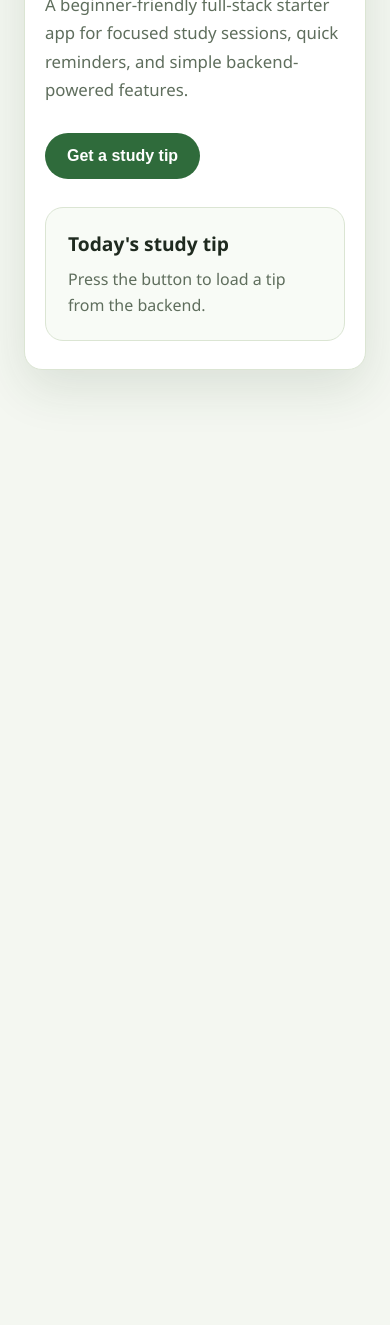
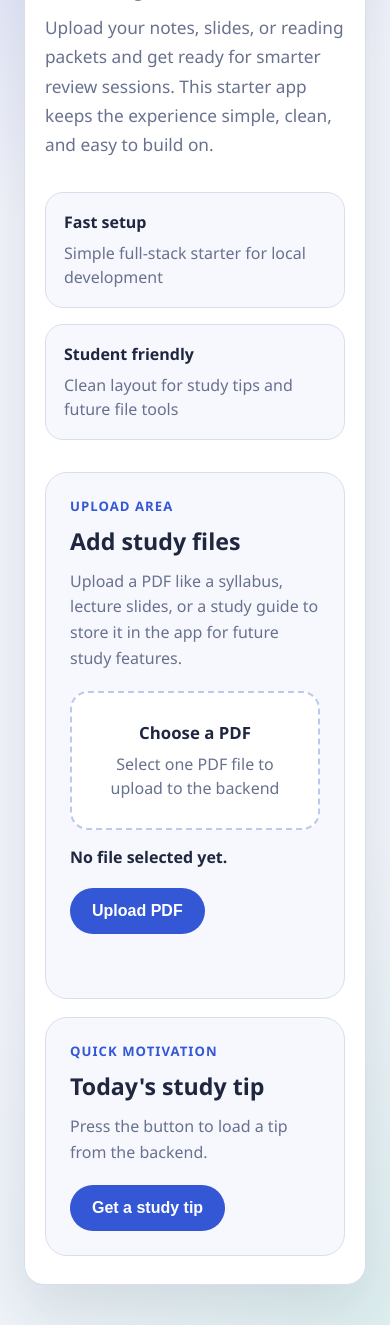
Before and after one commit to Kristian07313/Study-Sprint, a website: page public/index.html in a window 390 px wide. Shown: the part 314-1639 px from the top of the page. Before the commit the page ends 844 px from the top, so only its background shows below. Drawn offline with Linux system fonts and the light colour scheme.

Commit message:
Day 2: Improved UI and PDF upload added

```diff
--- a/public/app.js
+++ b/public/app.js
@@ -1,5 +1,10 @@
 const tipButton = document.getElementById("tipButton");
 const tipText = document.getElementById("tipText");
+const uploadForm = document.getElementById("uploadForm");
+const studyFileInput = document.getElementById("studyFile");
+const uploadButton = document.getElementById("uploadButton");
+const uploadMessage = document.getElementById("uploadMessage");
+const selectedFileName = document.getElementById("selectedFileName");
 
 async function loadTip() {
   tipText.textContent = "Loading a fresh study tip...";
@@ -18,4 +23,65 @@ async function loadTip() {
   }
 }
 
+function showUploadMessage(message, type) {
+  uploadMessage.textContent = message;
+  uploadMessage.className = `upload-message ${type}`;
+}
+
+function updateSelectedFileName() {
+  const selectedFile = studyFileInput.files[0];
+
+  if (!selectedFile) {
+    selectedFileName.textContent = "No file selected yet.";
+    return;
+  }
+
+  selectedFileName.textContent = `Selected file: ${selectedFile.name}`;
+}
+
+async function uploadPdf(event) {
+  event.preventDefault();
+
+  const selectedFile = studyFileInput.files[0];
+
+  if (!selectedFile) {
+    showUploadMessage("Please choose a PDF file first.", "error");
+    return;
+  }
+
+  if (selectedFile.type !== "application/pdf" && !selectedFile.name.toLowerCase().endsWith(".pdf")) {
+    showUploadMessage("Only PDF files can be uploaded.", "error");
+    return;
+  }
+
+  const formData = new FormData();
+  formData.append("studyFile", selectedFile);
+
+  uploadButton.disabled = true;
+  showUploadMessage("Uploading your PDF...", "");
+
+  try {
+    const response = await fetch("/api/upload", {
+      method: "POST",
+      body: formData
+    });
+
+    const data = await response.json();
+
+    if (!response.ok) {
+      throw new Error(data.error || "Upload failed.");
+    }
+
+    selectedFileName.textContent = `Uploaded file: ${data.fileName}`;
+    showUploadMessage(data.message, "success");
+    uploadForm.reset();
+  } catch (error) {
+    showUploadMessage(error.message, "error");
+  } finally {
+    uploadButton.disabled = false;
+  }
+}
+
 tipButton.addEventListener("click", loadTip);
+studyFileInput.addEventListener("change", updateSelectedFileName);
+uploadForm.addEventListener("submit", uploadPdf);
--- a/public/index.html
+++ b/public/index.html
@@ -9,20 +9,66 @@
   <body>
     <main class="page">
       <section class="hero">
-        <p class="eyebrow">Study smarter</p>
-        <h1>Welcome to StudySprint</h1>
-        <p class="intro">
-          A beginner-friendly full-stack starter app for focused study sessions,
-          quick reminders, and simple backend-powered features.
-        </p>
+        <div class="hero-copy">
+          <p class="eyebrow">College study assistant</p>
+          <h1>StudySprint helps you turn class materials into focused study time.</h1>
+          <p class="intro">
+            Upload your notes, slides, or reading packets and get ready for
+            smarter review sessions. This starter app keeps the experience
+            simple, clean, and easy to build on.
+          </p>
 
-        <div class="actions">
-          <button id="tipButton" type="button">Get a study tip</button>
+          <div class="hero-stats">
+            <div class="stat">
+              <strong>Fast setup</strong>
+              <span>Simple full-stack starter for local development</span>
+            </div>
+            <div class="stat">
+              <strong>Student friendly</strong>
+              <span>Clean layout for study tips and future file tools</span>
+            </div>
+          </div>
         </div>
 
-        <div class="card">
-          <h2>Today&apos;s study tip</h2>
-          <p id="tipText">Press the button to load a tip from the backend.</p>
+        <div class="panel-group">
+          <section class="card upload-card" aria-labelledby="uploadTitle">
+            <p class="section-label">Upload area</p>
+            <h2 id="uploadTitle">Add study files</h2>
+            <p class="card-copy">
+              Upload a PDF like a syllabus, lecture slides, or a study guide to
+              store it in the app for future study features.
+            </p>
+
+            <form id="uploadForm" class="upload-form">
+              <label class="upload-box" for="studyFile">
+                <input id="studyFile" name="studyFile" type="file" accept=".pdf,application/pdf" />
+                <span class="upload-title">Choose a PDF</span>
+                <span class="upload-subtitle">
+                  Select one PDF file to upload to the backend
+                </span>
+              </label>
+
+              <p id="selectedFileName" class="file-name">No file selected yet.</p>
+
+              <div class="actions">
+                <button id="uploadButton" type="submit">Upload PDF</button>
+              </div>
+
+              <p id="uploadMessage" class="upload-message" aria-live="polite"></p>
+            </form>
+          </section>
+
+          <section class="card tip-card" aria-labelledby="tipTitle">
+            <p class="section-label">Quick motivation</p>
+            <h2 id="tipTitle">Today&apos;s study tip</h2>
+            <p id="tipText" class="card-copy">
+              Press the button to load a tip from the backend.
+            </p>
+
+            <div class="actions">
+              <button id="tipButton" type="button">Get a study tip</button>
+            </div>
+          </section>
         </div>
       </section>
     </main>
--- a/public/styles.css
+++ b/public/styles.css
@@ -1,12 +1,14 @@
 :root {
-  --background: #f4f7f1;
+  --background: #f3f5fb;
   --surface: #ffffff;
-  --surface-border: #dbe5d3;
-  --text: #1f2a1f;
-  --muted: #5f6e5d;
-  --accent: #2f6b3b;
-  --accent-dark: #24552e;
-  --shadow: 0 18px 50px rgba(37, 63, 37, 0.12);
+  --surface-soft: #f7f8fd;
+  --surface-border: #d8deee;
+  --text: #1f2740;
+  --muted: #68718f;
+  --accent: #3457d5;
+  --accent-dark: #2846b0;
+  --accent-soft: #e9efff;
+  --shadow: 0 24px 60px rgba(31, 39, 64, 0.12);
 }
 
 * {
@@ -17,25 +19,36 @@ body {
   margin: 0;
   font-family: "Segoe UI", Tahoma, Geneva, Verdana, sans-serif;
   background:
-    radial-gradient(circle at top, rgba(130, 179, 112, 0.24), transparent 35%),
+    radial-gradient(circle at top left, rgba(52, 87, 213, 0.18), transparent 32%),
+    radial-gradient(circle at bottom right, rgba(92, 201, 168, 0.14), transparent 30%),
     var(--background);
   color: var(--text);
 }
 
 .page {
   min-height: 100vh;
-  display: grid;
-  place-items: center;
-  padding: 24px;
+  display: flex;
+  align-items: center;
+  justify-content: center;
+  padding: 40px 24px;
 }
 
 .hero {
-  width: min(100%, 720px);
+  width: min(100%, 1100px);
   background: var(--surface);
   border: 1px solid var(--surface-border);
-  border-radius: 24px;
-  padding: 40px;
+  border-radius: 28px;
+  padding: 48px;
   box-shadow: var(--shadow);
+  display: grid;
+  grid-template-columns: 1.1fr 0.9fr;
+  gap: 32px;
+}
+
+.hero-copy {
+  display: flex;
+  flex-direction: column;
+  justify-content: center;
 }
 
 .eyebrow {
@@ -49,20 +62,43 @@ body {
 
 h1 {
   margin: 0;
-  font-size: clamp(2.2rem, 5vw, 3.8rem);
-  line-height: 1.05;
+  font-size: clamp(2.5rem, 5vw, 4.4rem);
+  line-height: 1.08;
+  max-width: 11ch;
 }
 
 .intro {
   margin: 16px 0 0;
   max-width: 56ch;
   color: var(--muted);
-  font-size: 1.05rem;
+  font-size: 1.08rem;
   line-height: 1.7;
 }
 
-.actions {
-  margin-top: 28px;
+.hero-stats {
+  display: grid;
+  grid-template-columns: repeat(2, minmax(0, 1fr));
+  gap: 16px;
+  margin-top: 32px;
+}
+
+.stat {
+  padding: 18px;
+  border-radius: 18px;
+  background: var(--surface-soft);
+  border: 1px solid var(--surface-border);
+}
+
+.stat strong {
+  display: block;
+  font-size: 1rem;
+}
+
+.stat span {
+  display: block;
+  margin-top: 8px;
+  color: var(--muted);
+  line-height: 1.5;
 }
 
 button {
@@ -82,29 +118,115 @@ button:hover {
   transform: translateY(-1px);
 }
 
+button:disabled {
+  background: #97a7e3;
+  cursor: wait;
+  transform: none;
+}
+
 .card {
-  margin-top: 28px;
-  padding: 22px;
-  border-radius: 18px;
-  background: #f8fbf6;
+  padding: 24px;
+  border-radius: 22px;
+  background: var(--surface-soft);
   border: 1px solid var(--surface-border);
 }
 
-.card h2 {
-  margin-top: 0;
-  margin-bottom: 10px;
-  font-size: 1.2rem;
+.panel-group {
+  display: grid;
+  gap: 18px;
 }
 
-.card p {
+.section-label {
+  margin: 0 0 10px;
+  color: var(--accent);
+  font-size: 0.82rem;
+  font-weight: 700;
+  letter-spacing: 0.08em;
+  text-transform: uppercase;
+}
+
+.card h2 {
   margin: 0;
+  font-size: 1.45rem;
+}
+
+.card-copy {
+  margin: 12px 0 0;
   color: var(--muted);
   line-height: 1.6;
+}
+
+.upload-box {
+  display: block;
+  margin-top: 20px;
+  padding: 28px 20px;
+  border: 2px dashed #bcc9ef;
+  border-radius: 18px;
+  background: #ffffff;
+  text-align: center;
+  cursor: pointer;
+}
+
+.upload-box input {
+  display: none;
+}
+
+.upload-title {
+  display: block;
+  font-size: 1.05rem;
+  font-weight: 700;
+  color: var(--text);
+}
+
+.upload-subtitle {
+  display: block;
+  margin-top: 8px;
+  color: var(--muted);
+  line-height: 1.5;
+}
+
+.actions {
+  margin-top: 20px;
+}
+
+.file-name {
+  margin: 16px 0 0;
+  color: var(--text);
+  font-weight: 600;
+}
+
+.upload-message {
+  min-height: 24px;
+  margin: 16px 0 0;
+  color: var(--muted);
+  line-height: 1.5;
+}
+
+.upload-message.success {
+  color: #1b6f3a;
+}
+
+.upload-message.error {
+  color: #b23b3b;
+}
+
+@media (max-width: 900px) {
+  .hero {
+    grid-template-columns: 1fr;
+  }
+
+  h1 {
+    max-width: 14ch;
+  }
 }
 
 @media (max-width: 640px) {
   .hero {
     padding: 28px 20px;
-    border-radius: 18px;
+    border-radius: 20px;
+  }
+
+  .hero-stats {
+    grid-template-columns: 1fr;
   }
 }
```
Also changed, not shown: server/index.js (+134 -0 lines), README.md, 2 other files.
